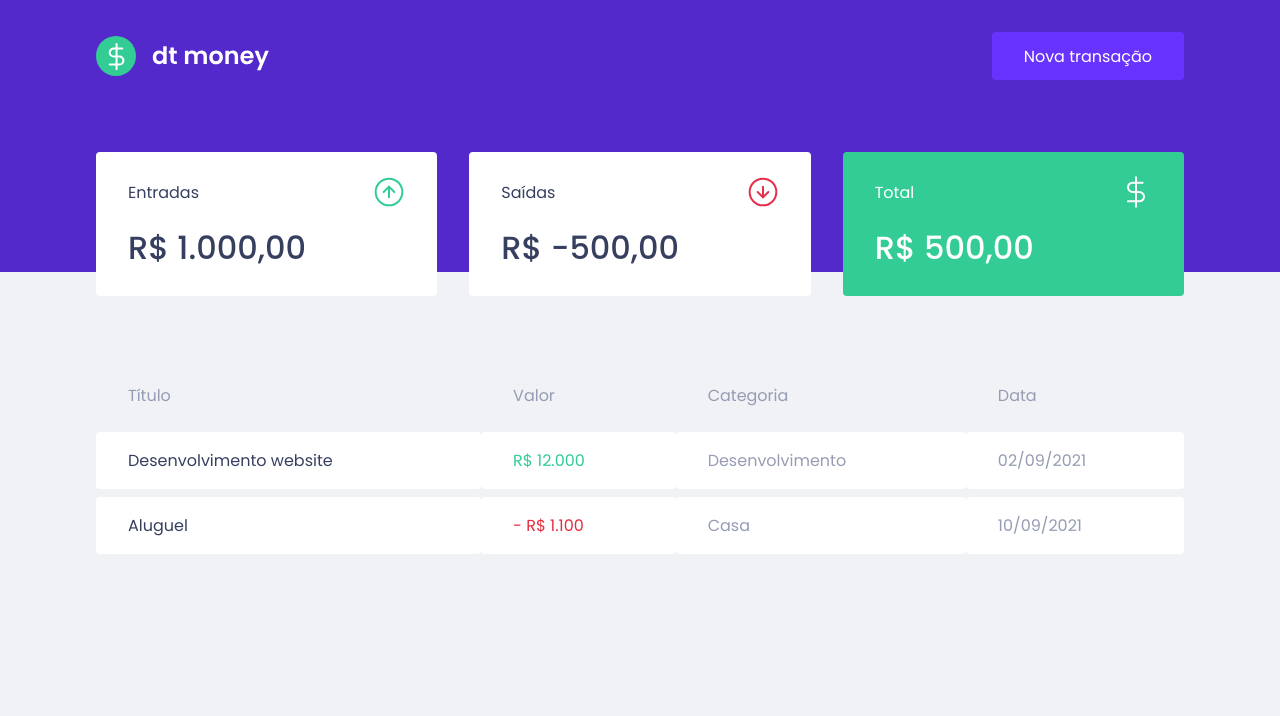
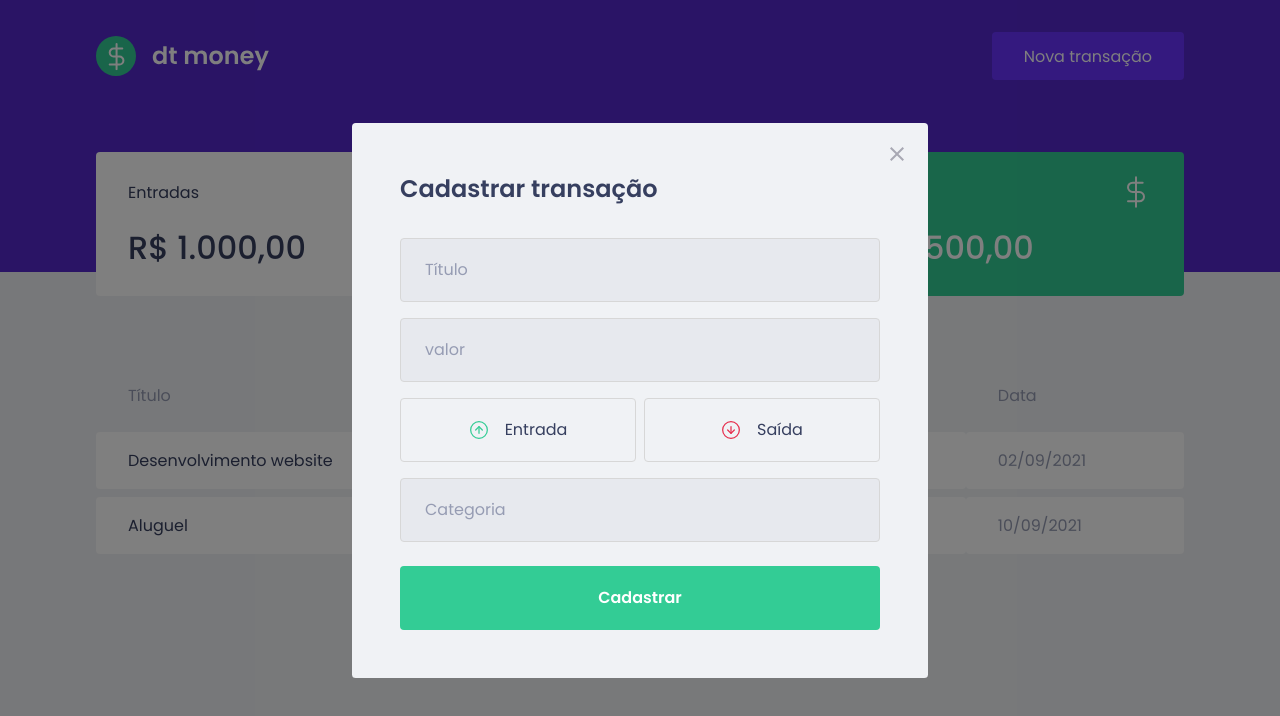
Before and after one commit to steniomoreira/dt-money, a React (Create React App) app: page / in a window 1280 px wide. Both pictures are taken after a click on the button "Nova transação". Shown: the top 716 px of the page. Built offline with nearby package versions, Linux system fonts and the light colour scheme; no server answers; what miragejs would draw is missing.

Commit message:
adicionado modal

```diff
--- a/package.json
+++ b/package.json
@@ -5,8 +5,10 @@
   "dependencies": {
     "axios": "^0.21.4",
     "miragejs": "^0.1.41",
+    "polished": "^4.1.3",
     "react": "^17.0.2",
     "react-dom": "^17.0.2",
+    "react-modal": "^3.14.3",
     "react-scripts": "4.0.3",
     "styled-components": "^5.3.1",
     "web-vitals": "^1.0.1"
@@ -19,6 +21,7 @@
     "@types/node": "^12.0.0",
     "@types/react": "^17.0.0",
     "@types/react-dom": "^17.0.0",
+    "@types/react-modal": "^3.12.1",
     "@types/styled-components": "^5.1.13",
     "typescript": "^4.1.2"
   },
--- a/src/App.tsx
+++ b/src/App.tsx
@@ -1,13 +1,35 @@
+import { useState } from 'react';
 import { Header } from './components/Header';
 import { Dashboard } from './components/Dashboard';
+import Modal from 'react-modal'
+import { NewTransactionModal } from './components/NewTransactionModal';
+
 
 import { GlobalStyle } from './styles/global';
 
+Modal.setAppElement('#root');
+
 export function App() {
+	const [isNewTransactionModalOpen, setIsNewTransactionModalOpen] = useState(false);
+
+  function handleOpenNewTransactionModal() {
+    setIsNewTransactionModalOpen(true);
+  }
+
+  function handleCloseNewTransactionModal() {
+    setIsNewTransactionModalOpen(false);
+  }
+
 	return (
 		<>
-			<Header />
+			<Header onOpenNewTransactioModal={handleOpenNewTransactionModal}/>
 			<Dashboard />
+
+			<NewTransactionModal
+				isOpen={isNewTransactionModalOpen}
+				onRequestClose={handleCloseNewTransactionModal}
+			/>
+
 			<GlobalStyle />
 		</>
 	);
--- a/src/components/Header/index.tsx
+++ b/src/components/Header/index.tsx
@@ -2,15 +2,20 @@ import logomarca from '../../assets/logo.svg';
 
 import { Container, Content } from './styles';
 
-export function Header() {
+interface HeaderProps {
+  onOpenNewTransactioModal: () => void;
+}
+
+export function Header({onOpenNewTransactioModal}: HeaderProps) {
   return (
     <Container>
       <Content>
         <img src={logomarca} alt="dt money" />
 
-        <button type='button'>
+        <button type='button' onClick={onOpenNewTransactioModal}>
           Nova transação
         </button>
+
       </Content>
     </Container>
   )
--- /dev/null
+++ b/src/components/NewTransactionModal/index.tsx
@@ -0,0 +1,69 @@
+import Modal from 'react-modal';
+
+import { Container, TransactionTypeContainer } from './styles';
+
+import closeImg from '../../assets/close.svg';
+import incomeImg from '../../assets/income.svg';
+import outcomeImg from '../../assets/outcome.svg';
+
+interface NewTransactionModalProps {
+  isOpen: boolean;
+  onRequestClose: () => void;
+}
+
+export function NewTransactionModal({isOpen, onRequestClose}: NewTransactionModalProps) {
+  return (
+    <Modal
+      isOpen={isOpen}
+      onRequestClose={onRequestClose}
+      overlayClassName="react-modal-overlay"
+      className="react-modal-content"
+    >
+      <button
+        type="button"
+        onClick={onRequestClose}
+        className="react-modal-close"
+      >
+        <img src={closeImg} alt="Fechar modal" />
+      </button>
+
+      <Container>
+        <h2>Cadastrar transação</h2>
+
+        <input
+          placeholder="Título"
+        />
+
+        <input
+          type='number'
+          placeholder="valor"
+        />
+
+        <TransactionTypeContainer>
+          <button
+            type="button"
+          >
+            <img src={incomeImg} alt="Entrada" />
+            <span>Entrada</span>
+          </button>
+
+          <button
+            type="button"
+          >
+            <img src={outcomeImg} alt="Saída" />
+            <span>Saída</span>
+          </button>
+        </TransactionTypeContainer>
+
+        <input
+          placeholder="Categoria"
+        />
+
+        <button type='submit'>
+          Cadastrar
+        </button>
+
+      </Container>
+    </Modal>
+  )
+}
--- /dev/null
+++ b/src/components/NewTransactionModal/styles.ts
@@ -0,0 +1,86 @@
+import styled from "styled-components";
+import { darken } from 'polished'
+
+export const Container = styled.form`
+  h2 {
+    color: var(--text-title);
+    font-size: 1.5rem;
+    margin-bottom: 2rem;
+  }
+
+  input {
+    width: 100%;
+    padding: 0 1.5rem;
+    height: 4rem;
+    border-radius: .25rem;
+
+    border: 1px solid #d7d7d7;
+    background: #e7e9ee;
+
+    font-weight: 400;
+    font-size: 1rem;
+
+    &::placeholder {
+      color: var(--text-body);
+    }
+
+    & + input {
+      margin-top: 1rem;
+    }
+  }
+
+  button[type="submit"] {
+    width: 100%;
+    padding: 0 1.5rem;
+    height: 4rem;
+    background: var(--green);
+    color: #fff;
+    border-radius: .25rem;
+    border: 0;
+    font-size: 1rem;
+    font-weight: 600;
+    margin-top: 1.5rem;
+    transition: filter .2s;
+
+    &:hover {
+      filter: brightness(0.9);
+    }
+  }
+`;
+
+export const TransactionTypeContainer = styled.div`
+  margin: 1rem 0;
+  display: grid;
+  grid-template-columns: 1fr 1fr;
+  gap: .5rem;
+
+  button {
+    height: 4rem;
+    border: 1px solid #d7d7d7;
+    border-radius: .25rem;
+
+    background: transparent;
+
+    display: flex;
+    justify-content: center;
+    align-items: center;
+
+    transition: border-color 0.2s;
+
+    &:hover {
+      border-color: ${darken(0.1, '#d7d7d7')};
+    }
+
+    img {
+      width: 20px;
+      height: 20px;
+    }
+
+    span {
+      display: inline-block;
+      margin-left: 1rem;
+      font-size: 1rem;
+      color: var(--text-title);
+    }
+  }
+`;
--- a/src/styles/global.ts
+++ b/src/styles/global.ts
@@ -53,4 +53,41 @@ export const GlobalStyle = createGlobalStyle`
     opacity: .6;
     cursor: not-allowed;
   }
+
+  .react-modal-overlay {
+    background: rgba(0, 0, 0, 0.5);
+
+    position: fixed;
+    top: 0;
+    right: 0;
+    bottom: 0;
+    left: 0;
+
+    display: flex;
+    align-items: center;
+    justify-content: center;
+  }
+
+  .react-modal-content {
+    width: 100%;
+    max-width: 576px;
+    background: var(--background);
+    padding: 3rem;
+    position: relative;
+    border-radius: .24rem;
+  }
+
+  .react-modal-close {
+    position: absolute;
+    right: 1.5rem;
+    top: 1.5rem;
+    border: 0;
+    background: transparent;
+
+    transition: filter .2s;
+
+    &:hover {
+      filter: brightness(0.8);
+    }
+  }
 `
```
Also changed, not shown: 1 other file (tests, documents, lock files or other folders).
